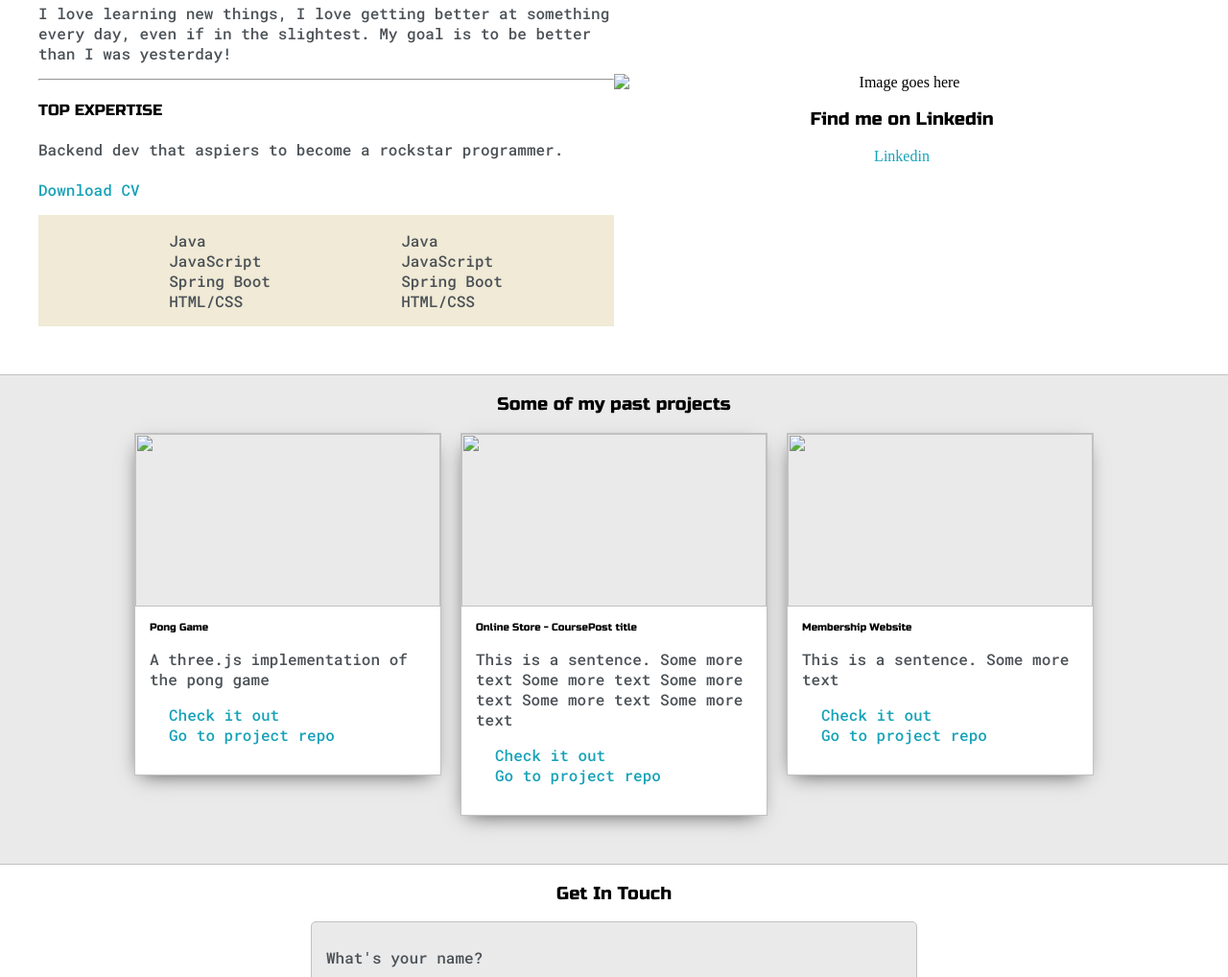
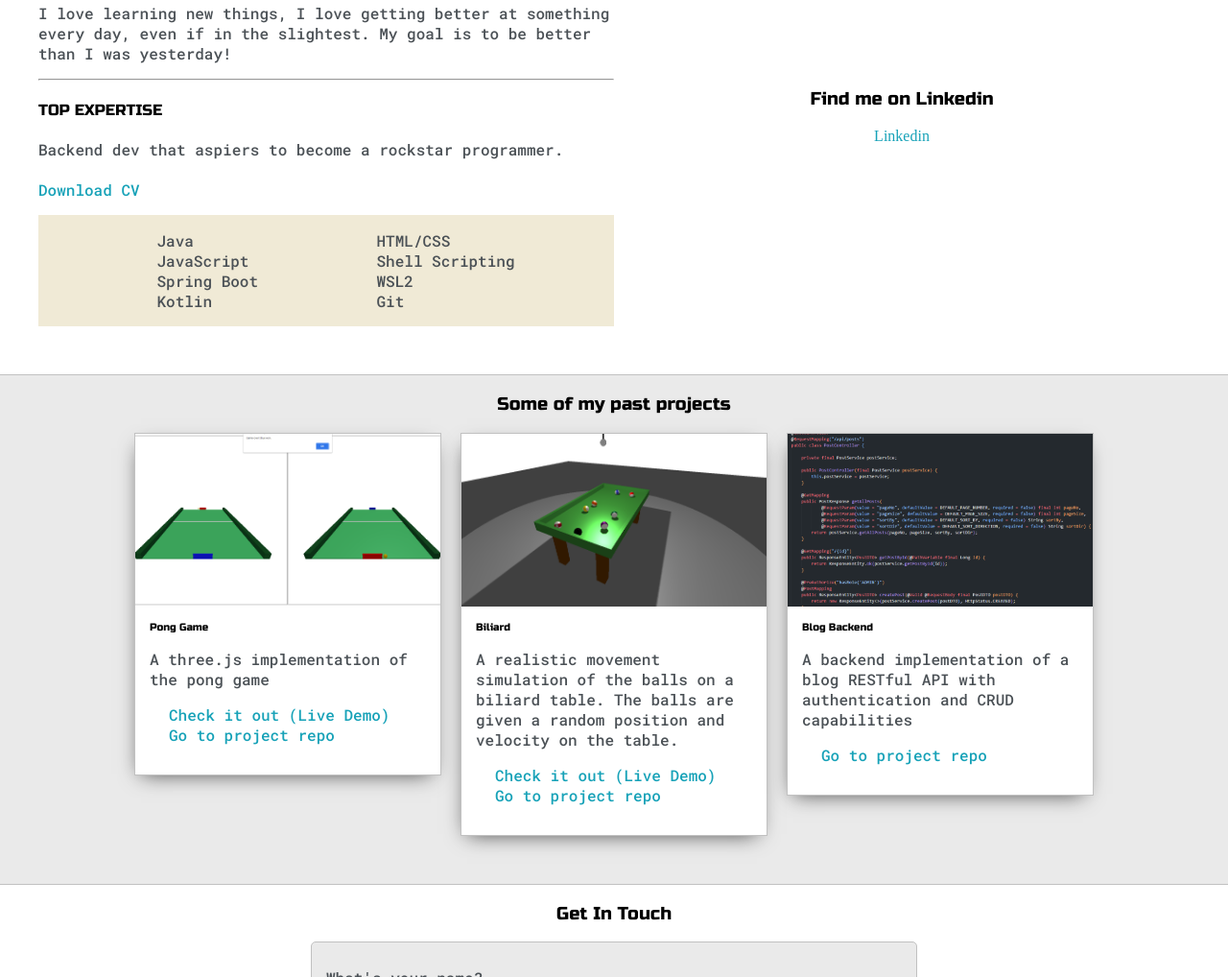
Before and after one commit to surgeBinded/portfolio, a plain HTML site: page index.html in a window 1280 px wide. Shown: the part 834-1852 px from the top of the page at 96% size. Drawn offline with Linux system fonts and the light colour scheme.

Commit message:
add images & descriptions for the projects.

```diff
--- a/index.html
+++ b/index.html
@@ -89,7 +89,7 @@
                     <p>Backend dev that aspiers to become a rockstar programmer.
                         <br>
                         <br>
-                        <a target="_blank" href="#">
+                        <a href="/files/DanielRopot_CV.pdf" download="Daniel_Ropot_CV">
                             Download
                             CV</a>
                     </p>
@@ -99,23 +99,22 @@
                             <li>Java</li>
                             <li>JavaScript</li>
                             <li>Spring Boot</li>
-                            <li>HTML/CSS</li>
+                            <li>Kotlin</li>
                         </ul>
 
                         <ul>
-                            <li>Java</li>
-                            <li>JavaScript</li>
-                            <li>Spring Boot</li>
                             <li>HTML/CSS</li>
+                            <li>Shell Scripting</li>
+                            <li>WSL2</li>
+                            <li>Git</li>
                         </ul>
                     </div>
 
                 </div>
 
                 <div class="social-links">
-                    <img id="social-img" src="images/follow.jpg" alt="Image goes here">
                     <h3>Find me on Linkedin</h3>
-                    <a href="#">Linkedin</a>
+                    <a href="https://www.linkedin.com/in/daniel-ropot-927192105/">Linkedin</a>
                 </div>
             </div>
         </div>
@@ -126,16 +125,16 @@
             <div class="post-wrapper">
                 <div>
                     <div class="post">
-                        <img class="thumbnail" src="images/dash.jpg" alt="">
+                        <img class="thumbnail" src="images/PongGame.PNG" alt="Pong">
                         <div class="post-preview">
                             <h6 class="post-title">Pong Game</h6>
                             <p class="post-intro">A three.js implementation of the pong game</p>
                             <ul>
                                 <li>
-                                    <a href="post.html">Check it out</a>
+                                    <a href="https://surgebinded.github.io/PongGame/">Check it out (Live Demo)</a>
                                 </li>
                                 <li>
-                                    <a href="post.html">Go to project repo</a>
+                                    <a href="https://github.com/surgeBinded/PongGame">Go to project repo</a>
                                 </li>
                             </ul>
                         </div>
@@ -143,19 +142,17 @@
                 </div>
                 <div>
                     <div class="post">
-                        <img class="thumbnail" src="images/ecom.jpg" alt="">
+                        <img class="thumbnail" src="images/Biliard.PNG" alt="Biliard">
                         <div class="post-preview">
-                            <h6 class="post-title">Online Store - CoursePost title</h6>
-                            <p class="post-intro">This is a sentence. Some more text Some more text Some more text Some
-                                more
-                                text Some more text</p>
-                            <!-- <a href="#">Read more</a> -->
+                            <h6 class="post-title">Biliard</h6>
+                            <p class="post-intro">A realistic movement simulation of the balls on a biliard table.
+                                The balls are given a random position and velocity on the table.</p>
                             <ul>
                                 <li>
-                                    <a href="#">Check it out</a>
+                                    <a href="https://surgebinded.github.io/biliard/">Check it out (Live Demo)</a>
                                 </li>
                                 <li>
-                                    <a href="#">Go to project repo</a>
+                                    <a href="https://github.com/surgeBinded/biliard">Go to project repo</a>
                                 </li>
                             </ul>
                         </div>
@@ -163,17 +160,15 @@
                 </div>
                 <div>
                     <div class="post">
-                        <img class="thumbnail" src="images/membership site.jpg" alt="">
+                        <img class="thumbnail" src="images/BlogBE.PNG" alt="Blog BE">
                         <div class="post-preview">
-                            <h6 class="post-title">Membership Website</h6>
-                            <p class="post-intro">This is a sentence. Some more text</p>
-                            <!-- <a href="#">Read more</a> -->
+                            <h6 class="post-title">Blog Backend</h6>
+                            <p class="post-intro">A backend implementation of a blog RESTful API with authentication and
+                                CRUD capabilities</p>
                             <ul>
                                 <li>
-                                    <a href="#">Check it out</a>
-                                </li>
-                                <li>
-                                    <a href="#">Go to project repo</a>
+                                    <a href="https://github.com/surgeBinded/springboot-blog-rest-api">Go to project
+                                        repo</a>
                                 </li>
                             </ul>
                         </div>
```
Also changed, not shown: images/Biliard.PNG (added), images/BlogBE.PNG (added), images/PongGame.PNG (added), 1 other file.
